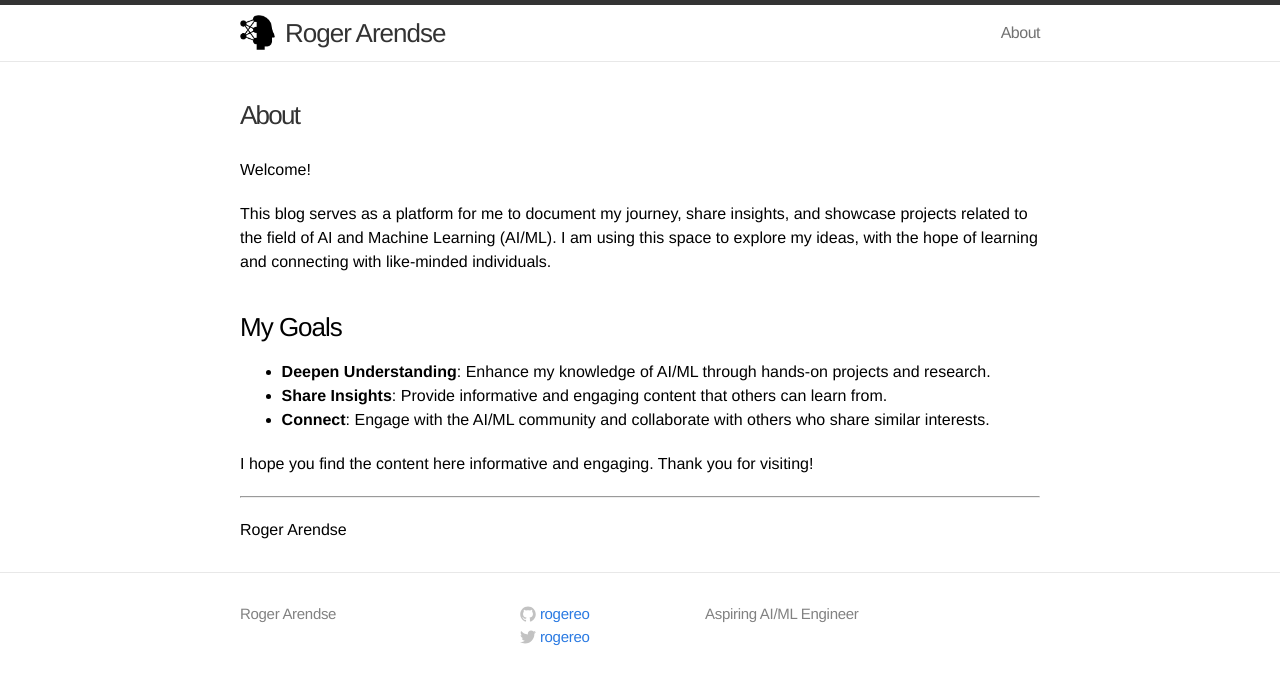
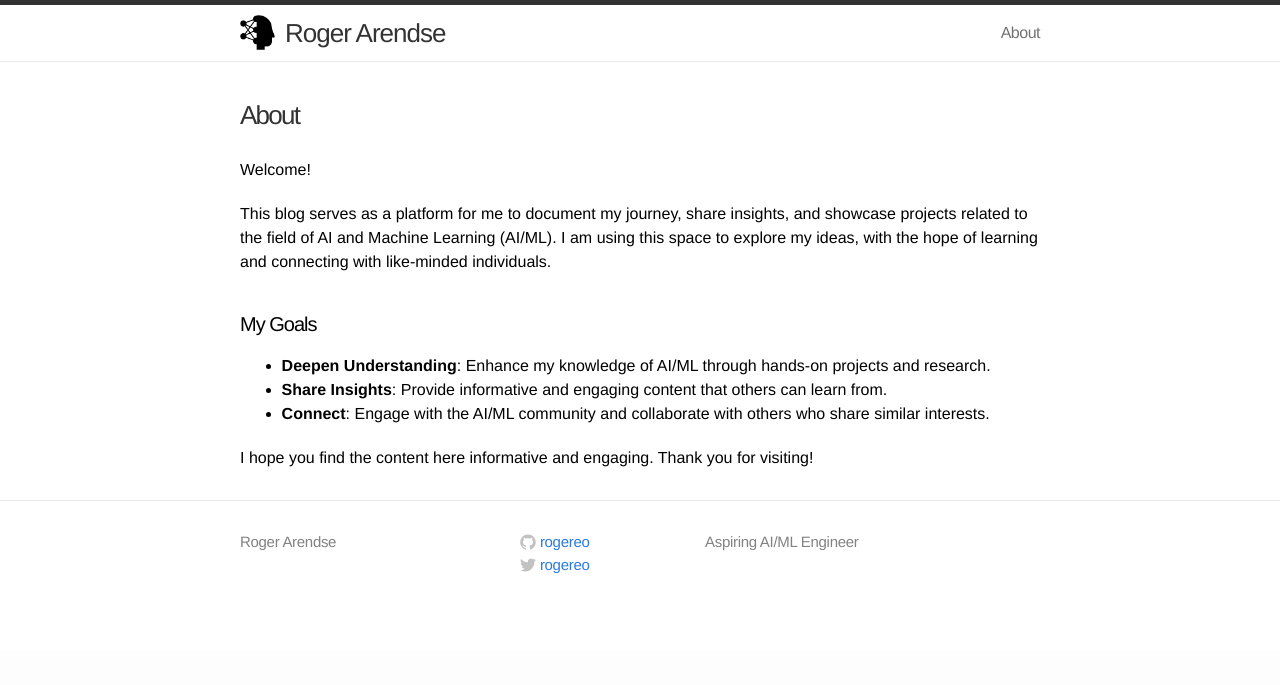
Before and after one commit to rogereo/rogereo.github.io, a Jekyll site: the page built from about.md, in a window 1280 px wide. Shown: the top 685 px of the page. Built offline with Jekyll 4.4.1, drawn with Linux system fonts in a browser that asks for light colours.

Commit message:
about update

```diff
--- a/about.md
+++ b/about.md
@@ -9,14 +9,10 @@ Welcome!
 
 This blog serves as a platform for me to document my journey, share insights, and showcase projects related to the field of AI and Machine Learning (AI/ML). I am using this space to explore my ideas, with the hope of learning and connecting with like-minded individuals.
 
-### My Goals
+#### My Goals
 
 - **Deepen Understanding**: Enhance my knowledge of AI/ML through hands-on projects and research.
 - **Share Insights**: Provide informative and engaging content that others can learn from.
 - **Connect**: Engage with the AI/ML community and collaborate with others who share similar interests.
 
 I hope you find the content here informative and engaging. Thank you for visiting!
-
----
-
-Roger Arendse
```
